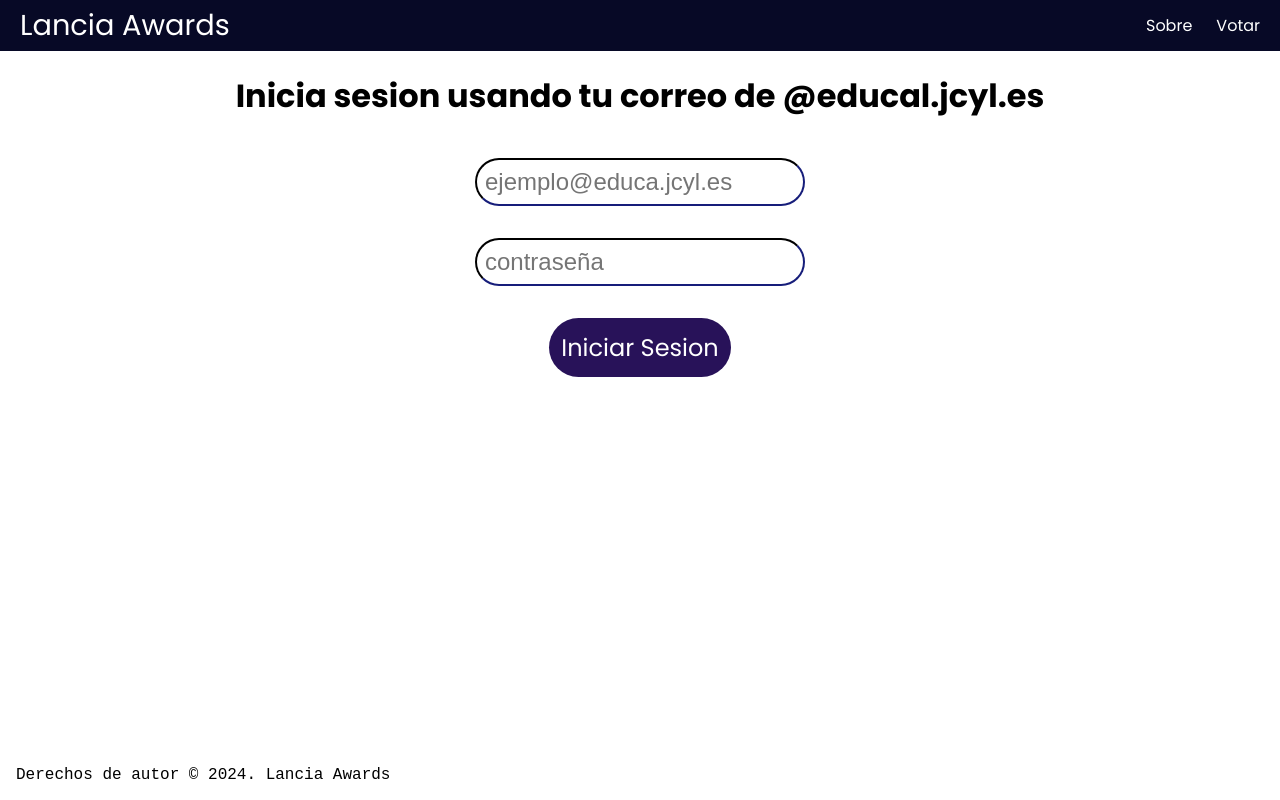
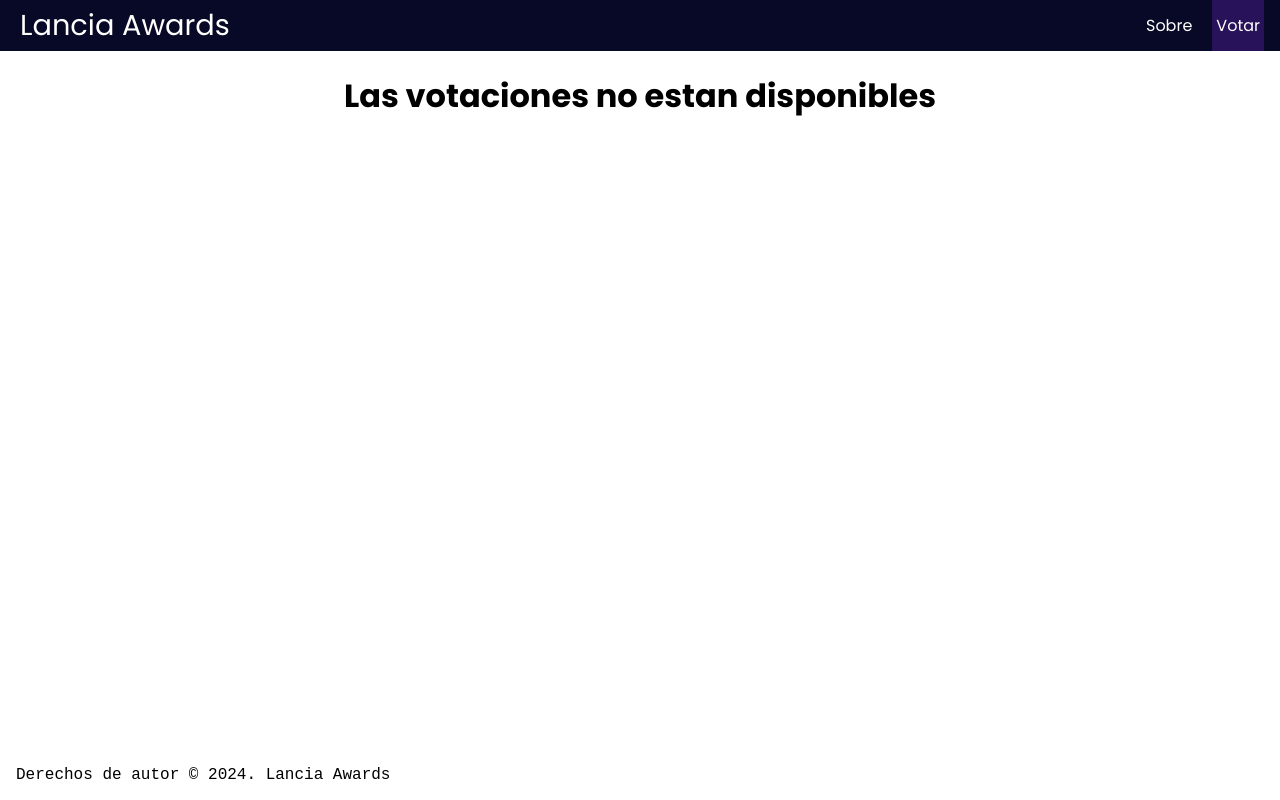
Before and after one commit to EsJoseVi/EsoAwards, a React (Create React App) app: page /votar in a window 1280 px wide. Before the commit this address led to /login. Built offline with nearby package versions, Linux system fonts and the light colour scheme; no server answers.

Commit message:
Fixed login

```diff
--- a/src/components/AuthForm.js
+++ b/src/components/AuthForm.js
@@ -1,17 +1,19 @@
 import { useState } from 'react';
 import { auth } from '../FireBaseConfig'
-import { createUserWithEmailAndPassword, onAuthStateChanged, sendEmailVerification, signInWithEmailAndPassword } from 'firebase/auth'
+import { onAuthStateChanged, signInWithEmailAndPassword } from 'firebase/auth'
+import { useNavigate } from 'react-router-dom';
+
+export const logged = false
 
 export const AuthForm = () => {
     const [email, setEmail] = useState("");
     const [password, setPassword] = useState("");
     const [error, setError] = useState("");
+    const navigate = useNavigate();
 
-    const signUp = async () => {
+    const logIn = async () => {
         try {
-            await createUserWithEmailAndPassword(auth, email, password);
-
-            await sendEmailVerification(auth.currentUser);
+            await signInWithEmailAndPassword(auth, email, password);
         } catch(err) {
             console.error(err.message)
             if (err.message === "Firebase: Error (auth/invalid-credential)."){
@@ -22,15 +24,6 @@ export const AuthForm = () => {
             }
         }
     };
-
-    onAuthStateChanged(auth, (user) => {
-        if (user) {
-            setError("Por Favor confirma el correo")
-        }
-        if (user.emailVerified){
-            setError("Correo Confirmado")
-        }
-    })
 
     return (
         <div className="PageContainer">
@@ -51,7 +44,7 @@ export const AuthForm = () => {
                     placeholder="contraseña"
                     onChange={(e) => setPassword(e.target.value)}
                 />
-                <button className="LoginButton" onClick={signUp}>Iniciar Sesion</button>
+                <button className="LoginButton" onClick={logIn}>Iniciar Sesion</button>
             </div>
         </div>
     )
--- a/src/pages/Login.js
+++ b/src/pages/Login.js
@@ -1,6 +1,16 @@
+import { onAuthStateChanged } from "firebase/auth"
 import { AuthForm } from "../components/AuthForm"
+import { auth } from "../FireBaseConfig"
+import { useNavigate } from "react-router-dom"
 
 export default function Login(){
+    const navigate = useNavigate();
+
+    onAuthStateChanged(auth, (user) => {
+        if (user) {
+            navigate("/votar")
+        }
+    })
     return(
         <AuthForm/>
     )
--- a/src/pages/Votar.js
+++ b/src/pages/Votar.js
@@ -1,16 +1,11 @@
 /* pagina donde se vota*/
-import { Navigate } from "react-router-dom"
+import { useNavigate } from "react-router-dom"
 import { auth } from "../FireBaseConfig"
 
 export default function Votar (){
-    try{
-        if (auth.currentUser != null){
-            return(<h1 className="Title">Las votaciones no estan disponibles</h1>)
-        }
-        else{
-            return(<Navigate to="/login"/>)
-        }
-    }catch(err){
-        throw(err)
-    }
+    const navigate = useNavigate();
+
+    return (
+        <h1 className="Title">Las votaciones no estan disponibles</h1>
+    )
 }
```
